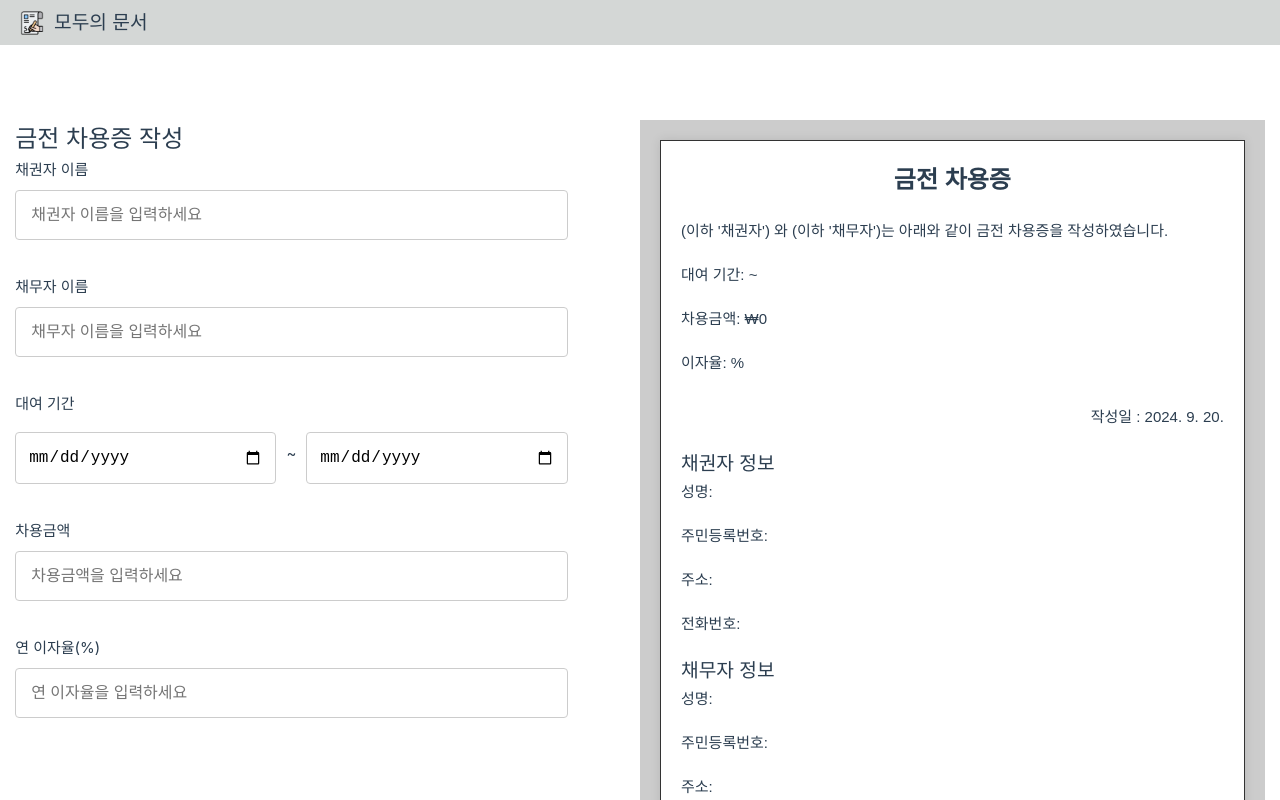
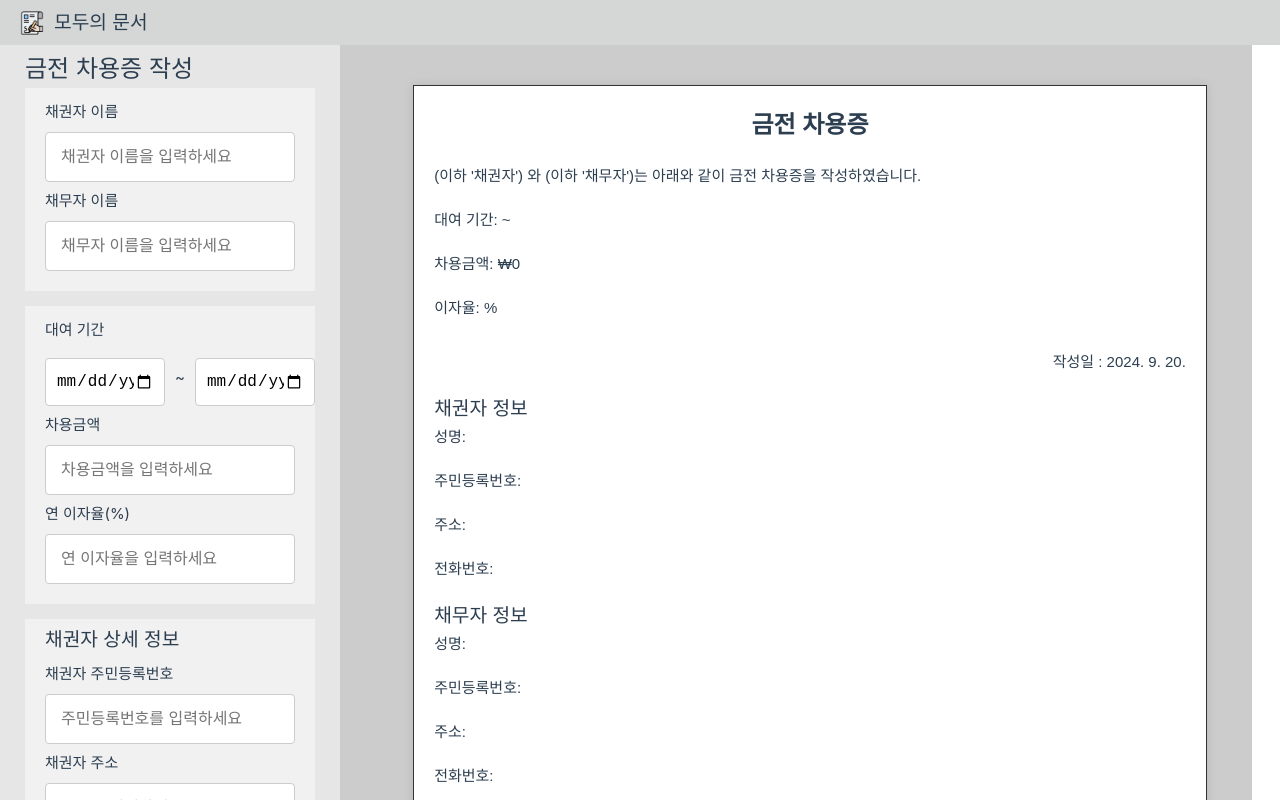
Before and after one commit to castela0119/all_docs, a Vue app in the folder vue-project/: page /borrow-document in a window 1280 px wide. Shown: the top 800 px of the page. Built offline with nearby package versions, Linux system fonts and the light colour scheme; some icons are missing; what quasar would draw is missing.

Commit message:
feat : css 작업

```diff
--- a/vue-project/src/views/BorrowDocument.vue
+++ b/vue-project/src/views/BorrowDocument.vue
@@ -1,10 +1,11 @@
 <template>
-  <div class="container">
+  <div class="container1">
     <!-- 왼쪽 입력 폼 (스크롤 가능, 스크롤바 숨김) -->
     <div class="form-section">
       <h2>금전 차용증 작성</h2>
 
       <!-- 추가 입력 필드 -->
+      <div class="section1">
         <div class="form-group">
           <label>채권자 이름</label>
           <input
@@ -24,8 +25,11 @@
             placeholder="채무자 이름을 입력하세요"
           />
         </div>
+      </div>
+      <div class="empty"></div>
 
       <!-- 대여기간 입력 필드 (시작 날짜와 끝 날짜 추가) -->
+      <div class="section2">
         <div class="form-group">
           <label>대여 기간</label>
           <div class="date-inputs">
@@ -44,8 +48,10 @@
           <label>연 이자율(%)</label>
           <input v-model="interestRate" type="number" placeholder="연 이자율을 입력하세요" />
         </div>
-
+      </div>
+      <div class="empty"></div>
       <!-- 추가 입력 필드들 -->
+      <div class="section3">
         <h3>채권자 상세 정보</h3>
         <div class="form-group">
           <label>채권자 주민등록번호</label>
@@ -59,7 +65,9 @@
           <label>채권자 전화번호</label>
           <input v-model="lenderPhoneNumber" type="text" placeholder="전화번호를 입력하세요" />
         </div>
-
+      </div>
+      <div class="empty"></div>
+      <div class="section4">
         <h3>채무자 상세 정보</h3>
         <div class="form-group">
           <label>채무자 주민등록번호</label>
@@ -73,6 +81,7 @@
           <label>채무자 전화번호</label>
           <input v-model="borrowerPhoneNumber" type="text" placeholder="전화번호를 입력하세요" />
         </div>
+      </div>
 
       <!-- 작성 완료 버튼 추가 -->
       <div class="button-group">
@@ -80,7 +89,9 @@
         <button class="btn btn-right" @click="handleComplete">작성완료</button>
       </div>
     </div>
+  </div>
 
+  <div class="container2">
     <!-- 오른쪽 A4 용지 미리보기 (스크롤 없음) -->
     <div class="preview-section">
       <div class="a4-paper">
@@ -186,20 +197,22 @@ const handleComplete = () => {
 
 <style scoped>
 /* 상단의 헤더를 피하기 위해 패딩 추가 */
-.container {
-  display: flex;
-  justify-content: space-between;
-  padding: 20px;
-  padding-top: 80px; /* 헤더 크기만큼 위쪽에 패딩 추가 */
-  height: calc(100vh - 80px); /* 헤더 크기를 뺀 화면 높이 */
-  gap: 40px; /* 좌우 간격 추가 */
+
+.form-section {
+  width: 340px;
+  height: 100%;
+  overflow-y: scroll;
+  padding: 25px;
+  background-color: rgb(230 230 230);
+  position: fixed; /* 화면에 고정 */
+  left: 0; /* 왼쪽 끝으로 */
+  top: 25px; /* 상단에 맞춤 */
 }
 
-.form-section {
-  width: 45%;
-  height: 100%;
-  overflow-y: scroll;
-  padding-right: 10px;
+.container2 {
+  background-color: #ccc;
+  padding: 25px;
+  top: 25px; /* 상단에 맞춤 */
 }
 
 /* 스크롤바 숨기기 */
@@ -208,16 +221,54 @@ const handleComplete = () => {
   height: 0;
 }
 
+.section1 {
+  padding-top: 5px;
+  padding-left: 20px;
+  padding-right: 20px;
+  padding-bottom: 20px;
+  background-color: #f1f1f1;
+}
+
+.section2 {
+  padding-top: 5px;
+  padding-left: 20px;
+  padding-right: 20px;
+  padding-bottom: 20px;
+  background-color: #f1f1f1;
+}
+
+.section3 {
+  padding-top: 5px;
+  padding-left: 20px;
+  padding-right: 20px;
+  padding-bottom: 20px;
+  background-color: #f1f1f1;
+}
+
+.section4 {
+  padding-top: 5px;
+  padding-left: 20px;
+  padding-right: 20px;
+  padding-bottom: 20px;
+  background-color: #f1f1f1;
+}
+
+.empty {
+  margin: 15px; /* 섹션간 여백생성 */
+}
+
 /* A4 용지 미리보기 */
 .preview-section {
-  width: 50%;
+  width: calc(100% - 340px); /* form-section의 너비를 제외한 나머지 너비 */
+  margin-left: 340px; /* form-section의 너비만큼 왼쪽 여백 추가 */
   display: flex;
   justify-content: center;
   align-items: flex-start; /* A4 용지가 위로 밀리지 않게 설정 */
   height: 100vh;
   background-color: #ccc; /* 회색 배경 */
   padding: 20px; /* A4 용지 주변에 여백 추가 */
-  margin: 0;
+  padding-top: 70px;
+  margin-top: 30px;
 }
 
 .a4-paper {
@@ -252,7 +303,7 @@ ul {
 
 /* 가독성을 위한 상하 여백 */
 .form-group {
-  margin-bottom: 35px; /* 상하 간격을 더 넓게 */
+  margin-top: 7px; /* 상하 간격을 더 넓게 */
 }
 
 .form-group input,
@@ -293,7 +344,7 @@ li {
 
 .date-inputs input {
   width: 48%;
-  padding: 12px;
+  padding: 10px;
   border-radius: 4px;
   border: 1px solid #ccc;
 }
@@ -310,7 +361,7 @@ li {
 
 .btn {
   padding: 15px 30px;
-  font-size: 18px;
+  font-size: 15px;
   border-radius: 5px;
   border: none;
   cursor: pointer;
```
Lines whose indentation alone changed are shown as unchanged.
